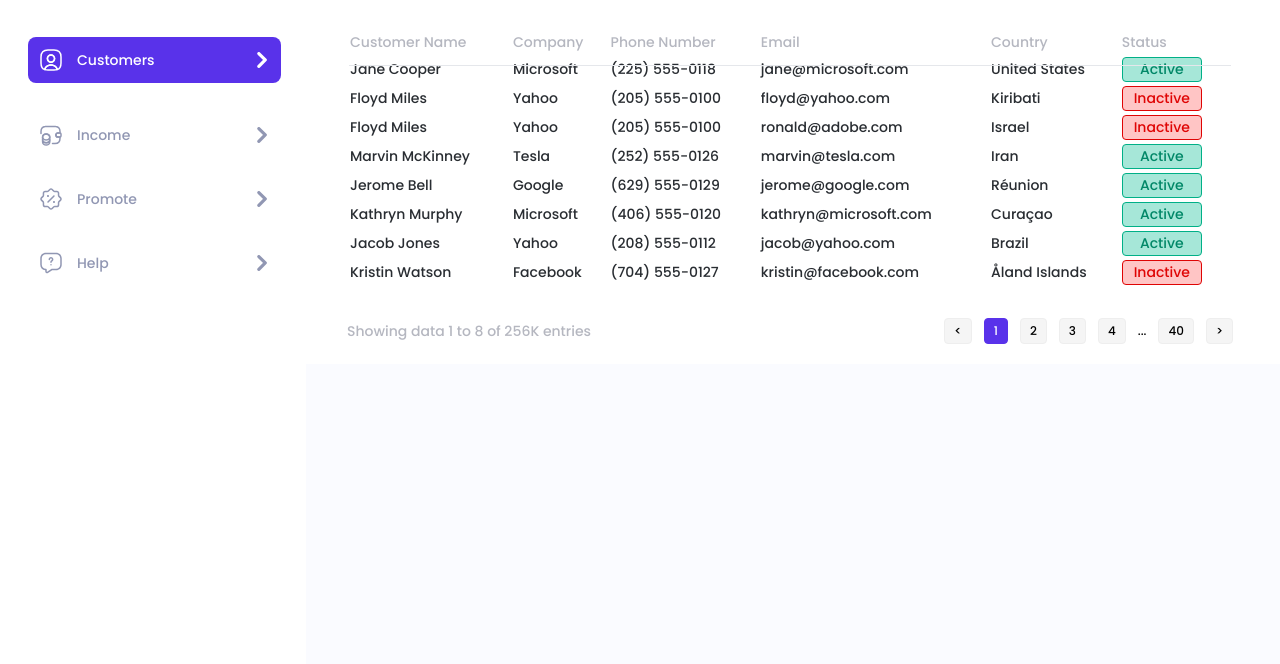
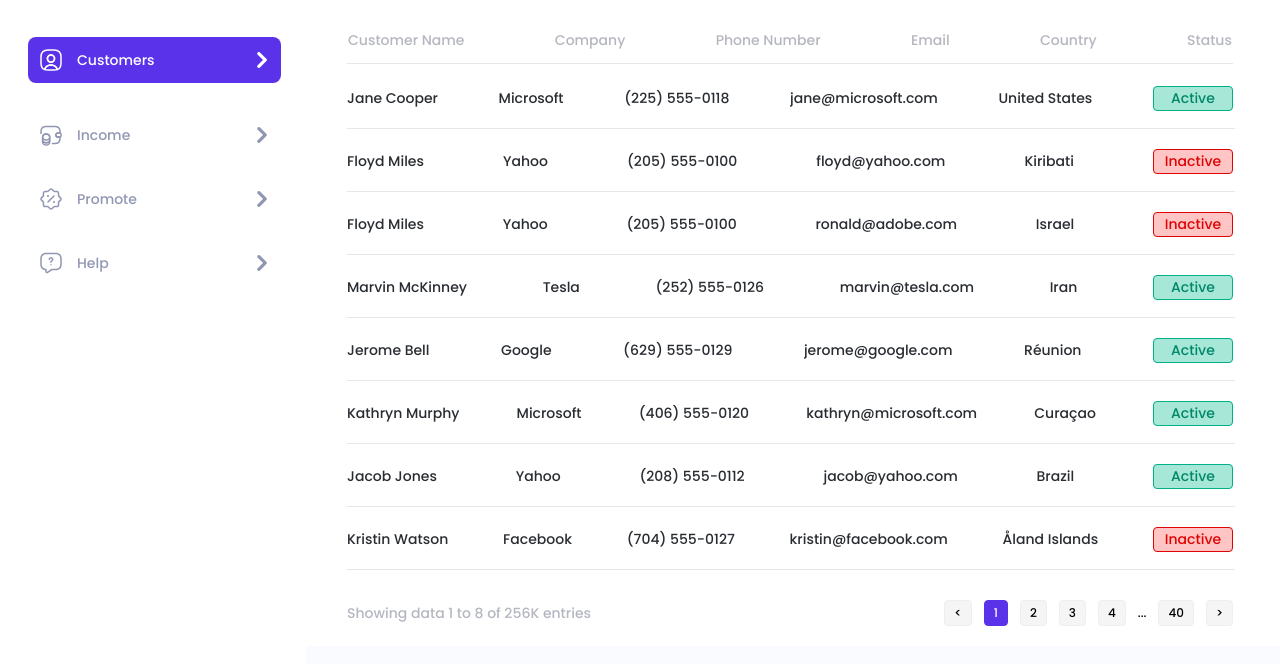
Before and after one commit to Maksimka66/glivera-test, a website built with Vite: page index.html in a window 1280 px wide. Shown: the part 230-894 px from the top of the page. Built offline with nearby package versions, Linux system fonts and the light colour scheme.

Commit message:
work with grids

```diff
--- a/index.html
+++ b/index.html
@@ -200,7 +200,7 @@
                         </div>
                         <table class="main-table">
                             <thead class="table-head">
-                                <tr class="table-head__container">
+                                <tr class="table-head__row">
                                     <th class="table-head__info">
                                         Customer Name
                                     </th>
@@ -213,8 +213,8 @@
                                     <th class="table-head__info">Status</th>
                                 </tr>
                             </thead>
-                            <tbody>
-                                <tr class="table-head__row">
+                            <tbody class="table-body">
+                                <tr class="table-body__row">
                                     <td class="table-body__info">
                                         Jane Cooper
                                     </td>
@@ -237,7 +237,7 @@
                                         </button>
                                     </td>
                                 </tr>
-                                <tr>
+                                <tr class="table-body__row">
                                     <td class="table-body__info">
                                         Floyd Miles
                                     </td>
@@ -258,7 +258,7 @@
                                         </button>
                                     </td>
                                 </tr>
-                                <tr>
+                                <tr class="table-body__row">
                                     <td class="table-body__info">
                                         Floyd Miles
                                     </td>
@@ -279,7 +279,7 @@
                                         </button>
                                     </td>
                                 </tr>
-                                <tr>
+                                <tr class="table-body__row">
                                     <td class="table-body__info">
                                         Marvin McKinney
                                     </td>
@@ -300,7 +300,7 @@
                                         </button>
                                     </td>
                                 </tr>
-                                <tr>
+                                <tr class="table-body__row">
                                     <td class="table-body__info">
                                         Jerome Bell
                                     </td>
@@ -321,7 +321,7 @@
                                         </button>
                                     </td>
                                 </tr>
-                                <tr>
+                                <tr class="table-body__row">
                                     <td class="table-body__info">
                                         Kathryn Murphy
                                     </td>
@@ -342,7 +342,7 @@
                                         </button>
                                     </td>
                                 </tr>
-                                <tr>
+                                <tr class="table-body__row">
                                     <td class="table-body__info">
                                         Jacob Jones
                                     </td>
@@ -363,7 +363,7 @@
                                         </button>
                                     </td>
                                 </tr>
-                                <tr>
+                                <tr class="table-body__row">
                                     <td class="table-body__info">
                                         Kristin Watson
                                     </td>
--- a/src/styles/customerBoard.css
+++ b/src/styles/customerBoard.css
@@ -1,15 +1,20 @@
 .main-table {
+    table-layout: fixed; /* Фиксированная структура для таблицы */
     width: 100%;
-    border-collapse: separate;
     font-size: 14px;
     text-align: left;
     margin-bottom: 30px;
+    display: grid;
+    gap: 34px;
 }
 
-.table-head {
+.table-head__row {
+    display: flex;
+    justify-content: space-between;
+    position: relative;
 }
 
-.table-head__container::after {
+.table-head__row::after {
     content: "";
     position: absolute;
     bottom: -12px;
@@ -17,10 +22,6 @@
     width: 100%;
     height: 1px;
     background-color: #e5e7eb;
-}
-
-.table-head__container {
-    position: relative;
 }
 
 .table-head__info {
@@ -32,8 +33,30 @@
     text-align: left;
 }
 
-.table-head__row {
-    margin-bottom: 12px;
+.table-body {
+    display: flex;
+    flex-direction: column;
+    gap: 20px;
+    justify-content: center;
+}
+
+.table-body__row {
+    display: flex;
+    justify-content: space-between;
+    align-items: center;
+    gap: 40px;
+    margin-bottom: 18px;
+    position: relative;
+}
+
+.table-body__row::after {
+    content: "";
+    position: absolute;
+    bottom: -18px;
+    left: 0;
+    width: 888px;
+    height: 1px;
+    background-color: #e5e7eb;
 }
 
 .table-body__info {
@@ -43,6 +66,11 @@
     font-weight: 500;
     line-height: 21px;
     text-align: left;
+    display: flex;
+    justify-content: flex-start;
+    overflow: hidden;
+    white-space: nowrap;
+    text-overflow: ellipsis;
 }
 
 .table-body__button--active {
--- a/src/styles/reset.css
+++ b/src/styles/reset.css
@@ -4,8 +4,10 @@
 h4,
 h5,
 h6,
-p {
+p,
+td {
     margin: 0;
+    padding: 0;
 }
 
 p:last-child {
```
